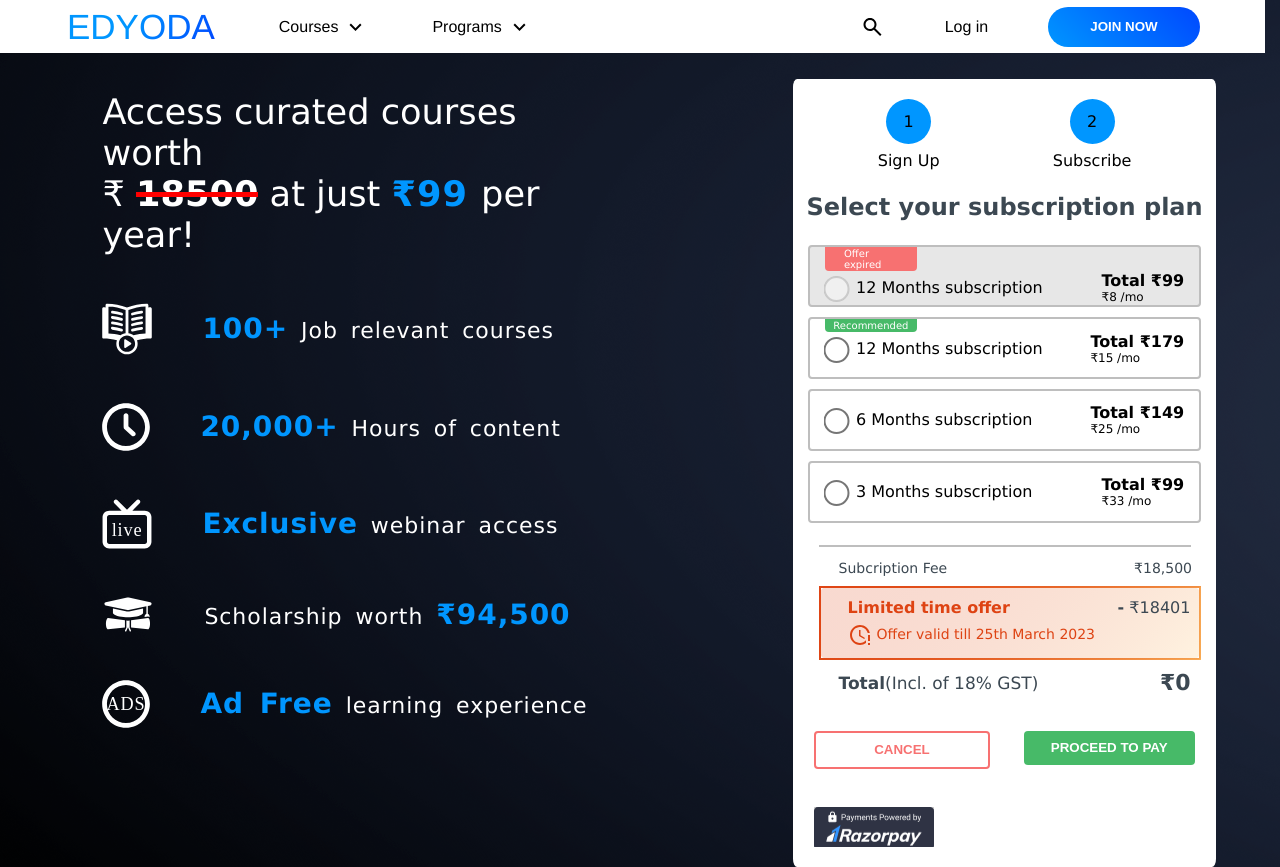
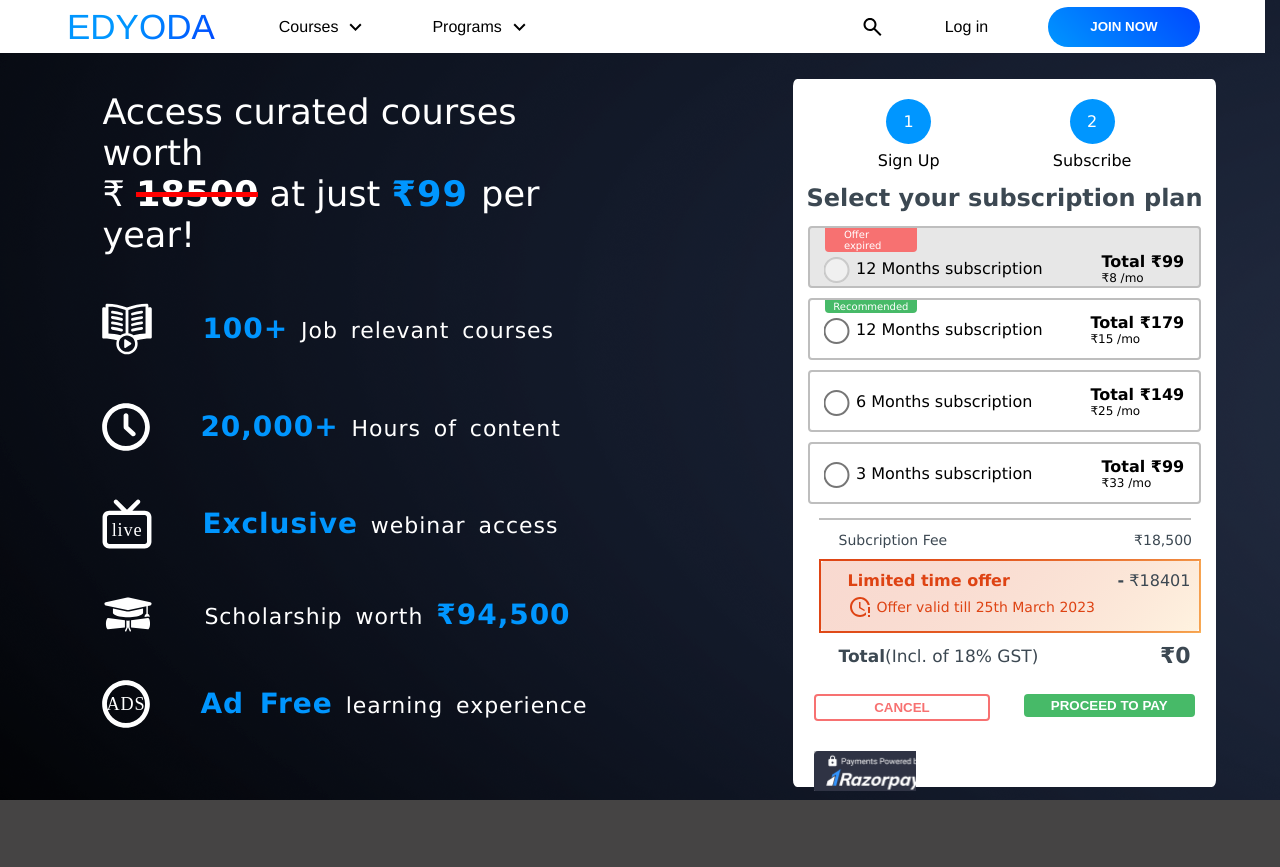
Before and after one commit to yaswant567/edyoda_assignment, a React (Create React App) app: page / in a window 1280 px wide. After the commit the page ends 800 px from the top, so only its background shows below. Built offline with nearby package versions, Linux system fonts and the light colour scheme.

Commit message:
my revisit commit

```diff
--- a/src/Components/Payment.js
+++ b/src/Components/Payment.js
@@ -16,7 +16,16 @@
   const[discount, setDiscount] = useState(18401);
 
   const handleChange = (event) =>{
-    setSelectedPlan(event.target.value);
+
+    const labels = document.querySelectorAll('.subscription_plan','.subscription_plan2');
+
+    labels.forEach(label => {
+      label.classList.remove('green');
+    });
+
+    event.currentTarget.classList.add('green');
+
+
     const planAmount = event.target.parentNode.querySelector('.plan_amount');
     const yearlyAmount = planAmount.querySelector('span:nth-child(1)').textContent;
     // const monthlyAmount = planAmount.querySelector('span:nth-child(2)').textContent;
--- a/src/Components/payment.css
+++ b/src/Components/payment.css
@@ -1,10 +1,12 @@
 .Pay{
     color: #FFF;
     box-sizing: border-box;
+    display: flex;
     width: 100%;
-    height: 100vh;
+    height: 90vh;
     font-family:'Lucida Sans', 'Lucida Sans Regular', 'Lucida Grande', 'Lucida Sans Unicode', Geneva, Verdana, sans-serif;
     display: flex;
+    box-sizing: border-box;
 }
 
 
@@ -106,7 +108,7 @@
     display: flex;
     flex-direction: column;
     align-items: center;
-    gap: 3%;
+    gap: 2%;
     padding: 20px 0px;
 }
 .Pay_right_subscription_progressBar{
@@ -130,6 +132,8 @@
     justify-content: center;
     align-items: center;
     background-color: #0096FF;
+    font-weight: 500;
+    color: #FFF;
 }
 
 .Pay_right_subscription_text{
@@ -199,6 +203,10 @@
     padding: 0px 15px;
     cursor: pointer;
 }
+.subscription_plan2.green {
+    border: 2px solid #47BA68;
+    background: #D7EDDD;
+  }
 .subscription_plan{
     border-radius: 4px;
     border: 2.2px solid #BEBEBE;
@@ -209,6 +217,10 @@
     padding: 0px 15px;
     cursor: pointer;
 }
+.subscription_plan.green {
+    border: 2px solid #47BA68;
+    background: #D7EDDD;
+  }
 .plan, .plan1{
     display: flex;
     box-sizing: border-box;
@@ -359,8 +371,9 @@
 }
 .frame{
     margin-top: 20px;
-    width: 120px;
+    width: 24%;
     height: 40px;
     background: url('../Assets/Frame\ 12537.png'), lightgray 50% / cover no-repeat;
+    position: inherit;
     margin-left: 5%;
 }
```
